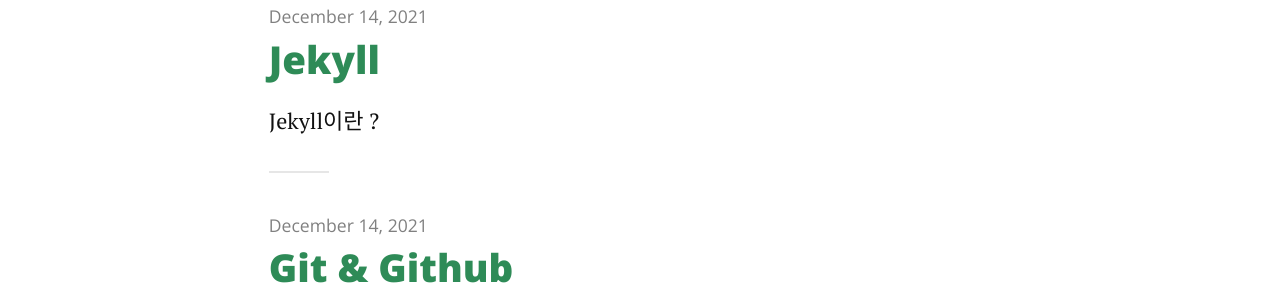
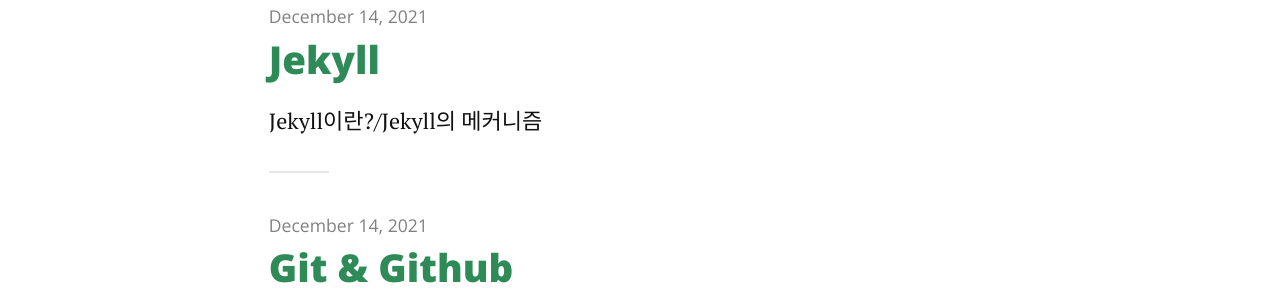
Before and after one commit to alsdn4956/KMU-Minu.github.io, a Jekyll site: the page built from index.html, in a window 1280 px wide. Shown: the part 501-801 px from the top of the page. Built offline with Jekyll 4.4.1, drawn with Linux system fonts in a browser that asks for light colours; nearby versions of some CDN libraries; the list of posts is cut into pages by our own code.

Commit message:
Update 2021-12-14-Jekyll.markdown

```diff
--- a/_posts/2021-12-14-Jekyll.markdown
+++ b/_posts/2021-12-14-Jekyll.markdown
@@ -2,7 +2,7 @@
 layout: post
 title:  "Jekyll"
 date:   2021-12-14
-description: Jekyll이란 ?
+description: Jekyll이란?/Jekyll의 메커니즘
 ---
 
 <p class="intro"><span class="dropcap">C</span>urabitur blandit tempus porttitor. Nullam quis risus eget urna mollis ornare vel eu leo. Vestibulum id ligula porta felis euismod semper. Donec sed odio dui. Aenean lacinia bibendum nulla sed consectetur.</p>
```
